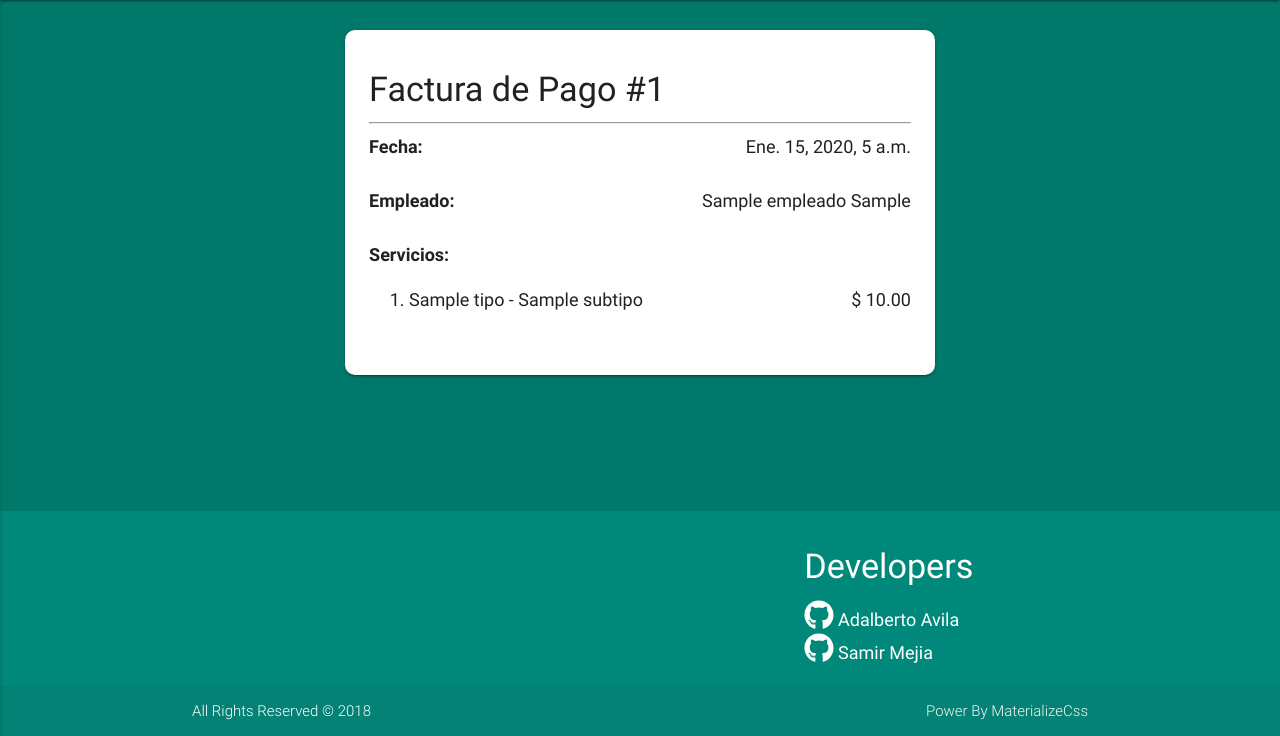
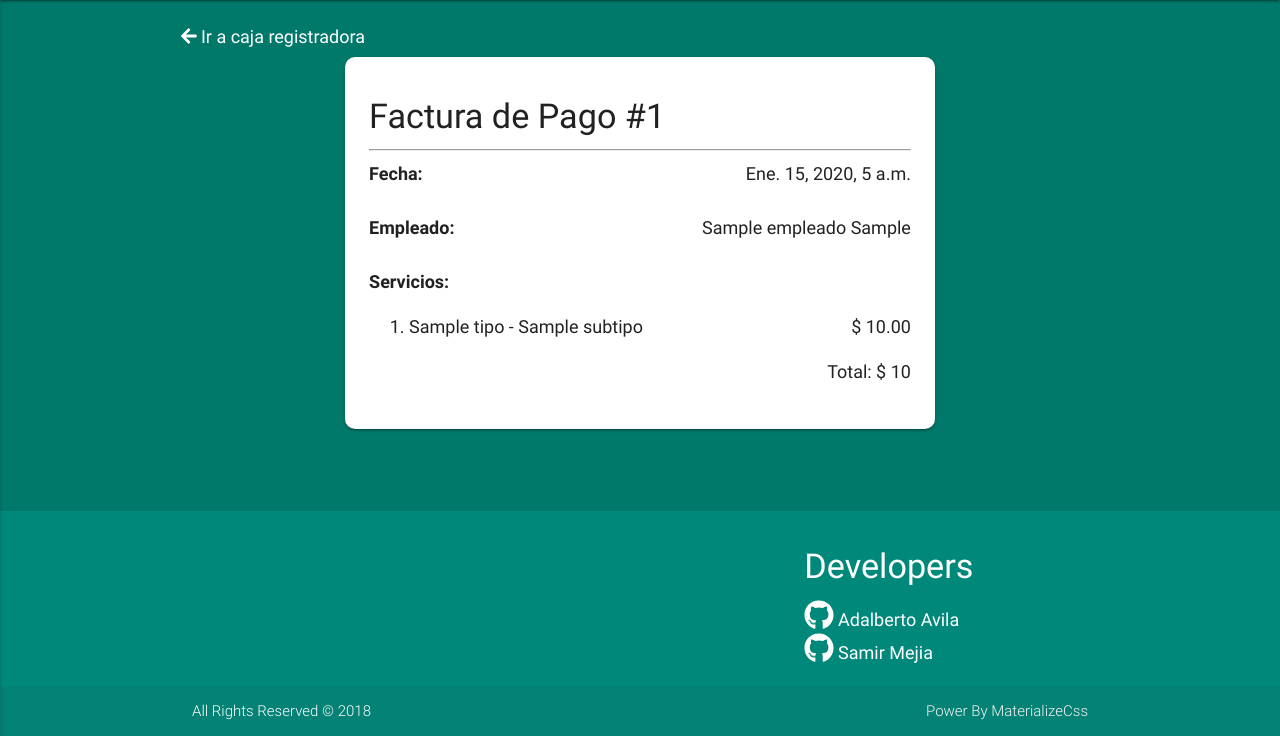
Before and after one commit to samir04m/Peluqueria, a Django app: template templates/main/factura.html in a window 1280 px wide. Shown: the part 64-800 px from the top of the page. Run offline with Django 3.2, Linux system fonts and the light colour scheme; the template is opened without the code that fills it: values that come from a table or form of the project are taken from there, others are empty; tables that the repository leaves empty hold one stand-in row (values such as "Sample post"); parts of the project's set-up code (start-up, migrations or seed data) failed here and were passed over.

Commit message:
ALgunos retoques en factura

```diff
--- a/static/css/myStyles.css
+++ b/static/css/myStyles.css
@@ -17,9 +17,10 @@ main {
 	border-radius: 10px !important;
 }
 
-p label {color: black !important:; }
+p label {color: black !important; }
 
 .m-0 { margin: 0 !important; }
+.m-b-0 { margin-bottom: 0 !important; }
 
 .p-0 { padding: 0 !important; }
 .p-tb-10 { padding-top: 10px; padding-bottom: 10px;}
--- a/templates/base/navbar.html
+++ b/templates/base/navbar.html
@@ -2,7 +2,7 @@
 	<nav>
 	    <div class="nav-wrapper teal">
 	      	<div class="container">
-	      		<a href="" class="brand-logo truncate" style="margin-left: 20px;">
+	      		<a href="{% url 'servicio:home' %}" class="brand-logo truncate" style="margin-left: 20px;">
 					<i class="fas fa-cut"></i> Peluqueria
 				</a>
 
--- a/templates/main/caja.html
+++ b/templates/main/caja.html
@@ -68,7 +68,8 @@
 
                             </div>
                             <div class="col s12">
-                                <big>Total a Pagar: $ 120.000 COP</big>
+                                <br>
+                                <!-- <big>Total a Pagar: $ 120.000 COP</big> -->
                                 <center><button type="submit" class="btn waves-effect waves-light btn-rounded">Generar Factura</button></center>
                             </div>
 
--- a/templates/main/factura.html
+++ b/templates/main/factura.html
@@ -14,6 +14,11 @@
 {% block content %}
     <div class="container">
         <br>
+        <div class="row m-b-0">
+            <a href="{% url 'servicio:caja' %}" class="white-text">
+                <big><i class="fas fa-arrow-left"></i> Ir a caja registradora</big>
+            </a>
+        </div>
         <div class="row">
             <div class="col s12 offset-m2 m8">
                 <div class="card-panel" style="font-size:18px;">
@@ -37,12 +42,32 @@
                                     {% endfor %}
                                 </ol>
                             </div>
+                        </div><br>
+                        <div class="col s12">
+                            <div class="right">Total: $ <span id="total">-</span></div>
                         </div>
 
                     </div>
 
                 </div>
+
             </div>
         </div>
     </div>
 {% endblock %}
+
+{% block extrajs %}
+    <script type="text/javascript">
+        $(document).ready(function() {
+            var total = 0;
+            $('li > div > span').each(function(index){
+                var precio = parseInt($(this).text());
+                total = total + precio;
+            });
+
+            $('span#total').text(total);
+
+        });
+
+    </script>
+{% endblock %}
```
